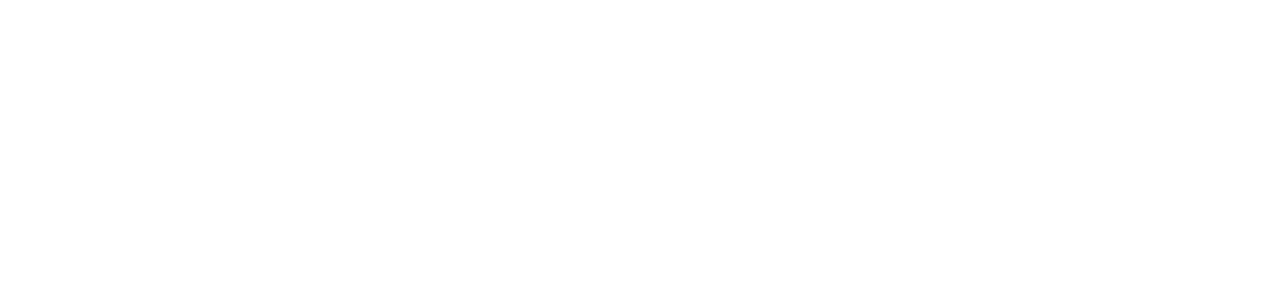
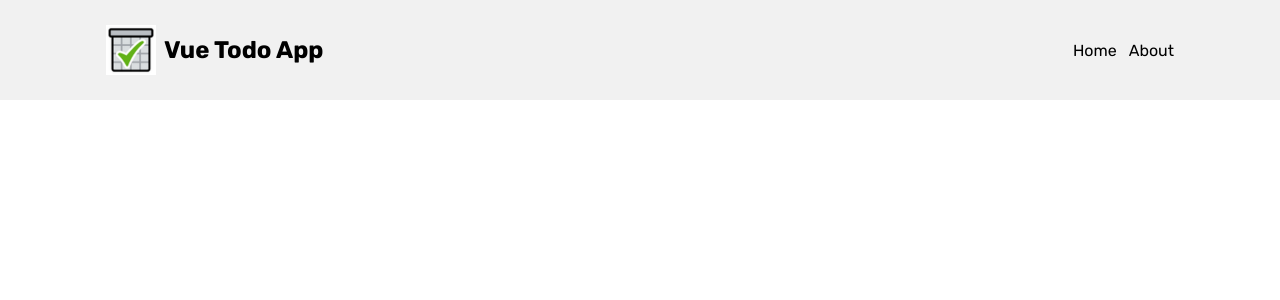
Before and after one commit to noam-k/vue-todos, a Vue app in the folder vue-todos/: page / in a window 1280 px wide. Shown: the top 300 px of the page. Built offline with nearby package versions, Linux system fonts and the light colour scheme.

Commit message:
implement header

```diff
--- a/vue-todos/package.json
+++ b/vue-todos/package.json
@@ -14,12 +14,15 @@
     "vue-router": "^4.1.6"
   },
   "devDependencies": {
+    "@iconify/vue": "^4.1.1",
     "@rushstack/eslint-patch": "^1.2.0",
     "@vitejs/plugin-vue": "^4.0.0",
     "@vue/eslint-config-prettier": "^7.1.0",
     "eslint": "^8.34.0",
     "eslint-plugin-vue": "^9.9.0",
     "prettier": "^2.8.4",
+    "sass": "^1.62.1",
+    "uid": "^2.0.2",
     "vite": "^4.1.4"
   }
 }
--- a/vue-todos/src/App.vue
+++ b/vue-todos/src/App.vue
@@ -1,10 +1,23 @@
 <script setup>
 import { RouterView } from 'vue-router'
+import TodoHeader from './components/TodoHeader.vue';
 </script>
 
 <template>
+  <TodoHeader />
   <RouterView />
 </template>
 
-<style>
+<style lang="scss">
+@import url('https://fonts.googleapis.com/css2?family=Rubik:wght@300;400;500;700&display=swap');
+* {
+  font-family: "Rubik", sans-serif;
+  margin: 0;
+  padding: 0;
+  box-sizing: border-box;
+}
+.container {
+  max-width: 1100px;
+  margin: 0 auto;
+}
 </style>
--- /dev/null
+++ b/vue-todos/src/components/TodoHeader.vue
@@ -0,0 +1,49 @@
+<script setup>
+import { RouterLink } from 'vue-router';
+</script>
+<template>
+    <header>
+        <nav class="container">
+            <div class="branding">
+                <img src="../assets/logo.png" alt="">
+                <h1>Vue Todo App</h1>
+            </div>
+            <ul class="nav-routes">
+                <RouterLink to="/">Home</RouterLink>
+                <RouterLink to="/about">About</RouterLink>
+            </ul>
+        </nav>
+    </header>
+</template>
+<style lang="scss" scoped>
+header {
+  background-color: #f1f1f1;
+  nav {
+    display: flex;
+    align-items: center;
+    padding: 25px 16px;
+    .branding {
+      display: flex;
+      align-items: center;
+      gap: 8px;
+      img {
+        max-width: 50px;
+      }
+      h1 {
+        font-size: 24px;
+      }
+    }
+    .nav-routes {
+      display: flex;
+      flex: 1;
+      justify-content: flex-end;
+      gap: 12px;
+      list-style: none;
+      a {
+        text-decoration: none;
+        color: inherit;
+      }
+    }
+  }
+}
+</style>
```
Also changed, not shown: vue-todos/src/assets/logo.png (added), 1 other file (tests, documents, lock files or other folders).
